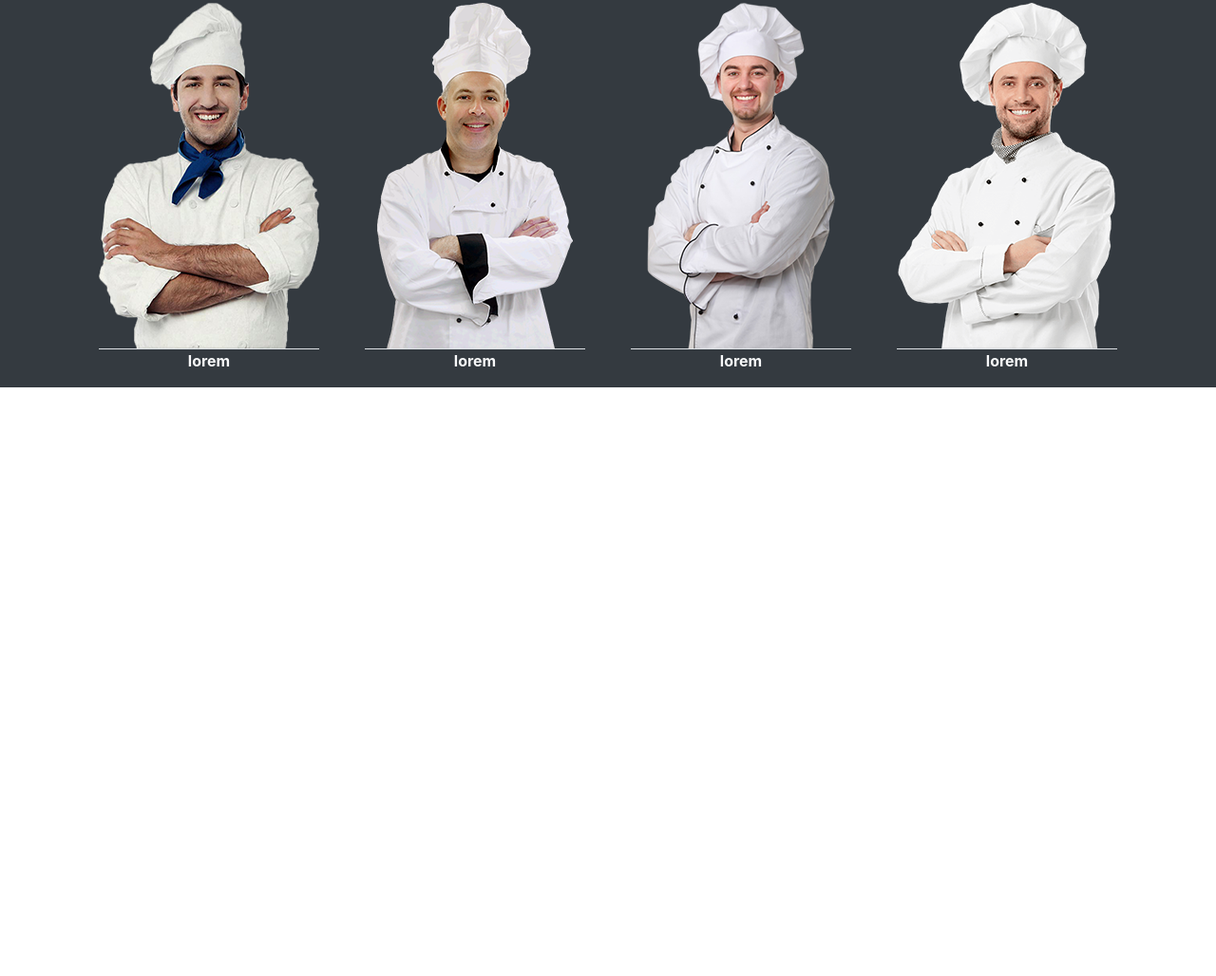
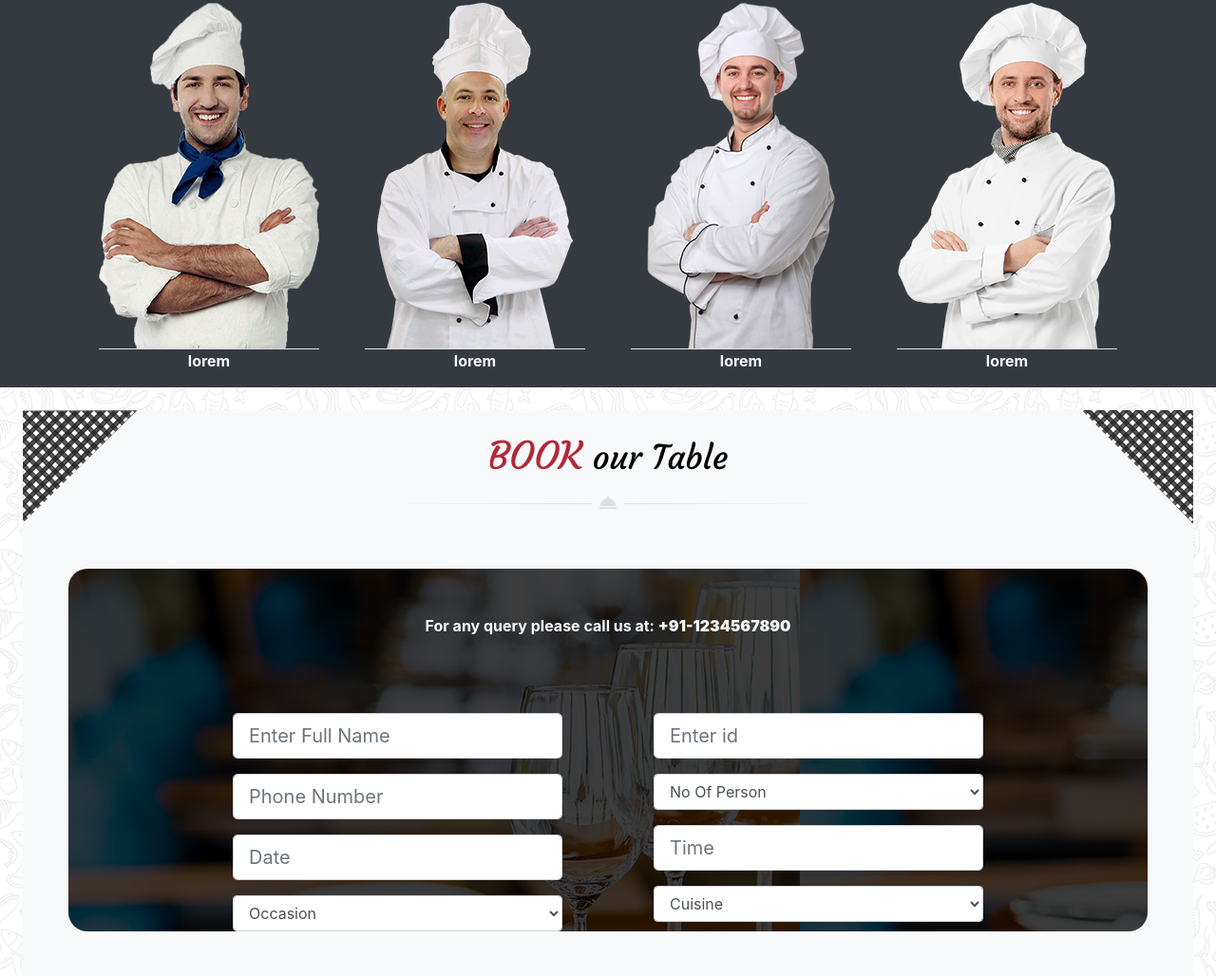
Before and after one commit to Shipix/site-du-chef, a website: page index.html in a window 1280 px wide. Shown: the part 2444-3472 px from the top of the page at 95% size. Before the commit the page ends 2852 px from the top, so only its background shows below. Drawn offline with nearby package versions, Linux system fonts and the light colour scheme.

Commit message:
section fini

```diff
--- a/index.html
+++ b/index.html
@@ -283,7 +283,7 @@
             <div class="titrearticle1 py-5 text-center">
                 <h1>Meet<span class="text-light"> our chef</span></h1> <img src="./public/img/decoration_line.png" class="img-fluid" alt="">
             </div>
-        <div class="d-flex justify-content-center pt-3">
+        <div class="d-flex justify-content-center pt-3 flex-wrap">
             <div>
                 <img src="./public/img/chef1.png" class="border-bottom mx-4" alt="">
                 <p class="text-center font-weight-bolder text-light">lorem</p>
@@ -302,6 +302,48 @@
             </div>
         </div>
     </section>
+    <section>
+        <article class="articlebg p-4">
+            <div class="d-flex bg-light justify-content-between w-100">
+                <div>
+                    <img src="./public/img/box-left-top-grey.png" class="img-fluid" alt="">
+                </div>
+                <div class="titrearticle1 pt-4 text-center">
+                    <h1>BOOK<span> our Table</span></h1> <img src="./public/img/decoration_line.png" class="img-fluid" alt="">
+                </div>
+                <div>
+                    <img src="./public/img/box-right-top-grey.png" class="img-fluid" alt="">
+                </div>
+            </div>
+            <div class="bg-light p-5">
+                <div class="formbook container-fluid ">
+                    <div class="text-center text-light py-5">
+                        <p class="font-weight-bold">For any query please call us at: <span class="font-weight-bolder">+91-1234567890</span></p>
+                    </div>
+                    <div class="d-flex justify-content-center">
+                        <div class="mx-5">
+                            <input class="form-control form-control-lg my-3" type="text" placeholder="Enter Full Name">
+                            <input class="form-control form-control-lg my-3" type="text" placeholder="Phone Number">
+                            <input class="form-control form-control-lg my-3" type="text" placeholder="Date">
+                            <select class="form-control">
+                                <option>Occasion</option>
+                              </select>
+                        </div>
+                        <div class="mx-5">
+                            <input class="form-control form-control-lg my-3" type="text" placeholder="Enter id">
+                            <select class="form-control">
+                                <option>No Of Person</option>
+                              </select>
+                            <input class="form-control form-control-lg my-3" type="text" placeholder="Time">
+                            <select class="form-control">
+                                <option>Cuisine</option>
+                              </select>
+                        </div>
+                    </div>
+                </div>
+                    </div>
+        </article>
+    </section>
     <footer>
     </footer>
     <!-- Jquery -->
--- a/src/sass/app.sass
+++ b/src/sass/app.sass
@@ -14,7 +14,7 @@ $fa-font-path : "../../node_modules/@fortawesome/fontawesome-free/webfonts"
 /*MODULES*/
 @import ../sass/modules/header.sass
 @import ../sass/modules/_section1.sass
-
+@import ../sass/modules/_sectionbook.sass
 /*FONT*/
 @font-face
     font-family: "Courgette"
--- a/src/sass/modules/_section1.sass
+++ b/src/sass/modules/_section1.sass
@@ -19,7 +19,7 @@
 .bordermenuB
     border-bottom: dotted 2px #d3d3d3
     P
-    font-family: -apple-system, BlinkMacSystemFont, "Segoe UI", Roboto, "Helvetica Neue", Arial, "Noto Sans", sans-serif, "Apple Color Emoji", "Segoe UI Emoji", "Segoe UI Symbol", "Noto Color Emoji"
+        font-family: -apple-system, BlinkMacSystemFont, "Segoe UI", Roboto, "Helvetica Neue", Arial, "Noto Sans", sans-serif, "Apple Color Emoji", "Segoe UI Emoji", "Segoe UI Symbol", "Noto Color Emoji"
 
 .iconstyle
     color:#cccccc
--- /dev/null
+++ b/src/sass/modules/_sectionbook.sass
@@ -0,0 +1,5 @@
+.articlebg
+    background-image: url("../../public/img/main_bg.jpg")
+.formbook
+     background-image: url("../../public/img/book_table_bg.jpg")
+     border-radius: 20px
```
Also changed, not shown: public/css/app.css, 1 other file.
